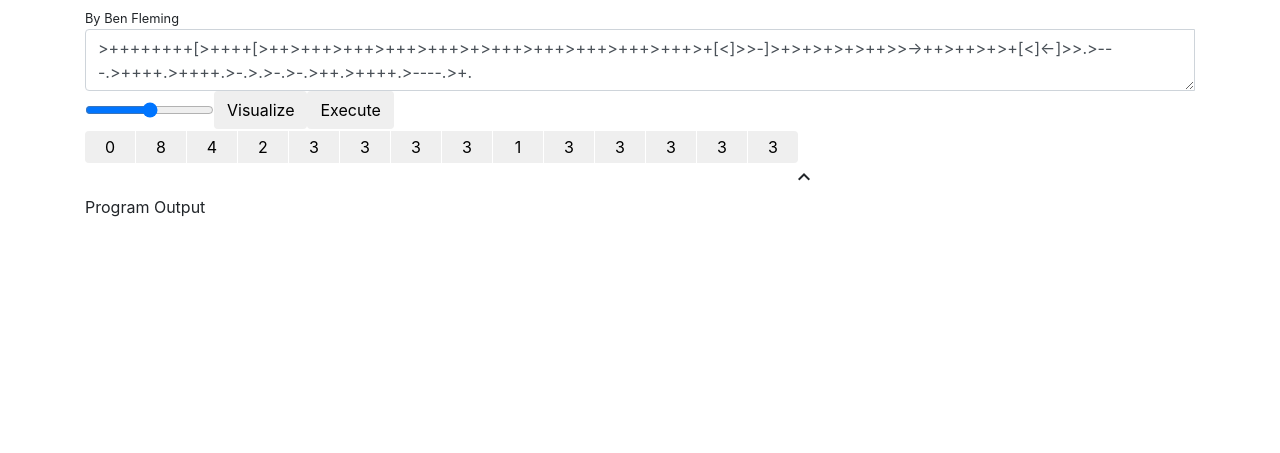
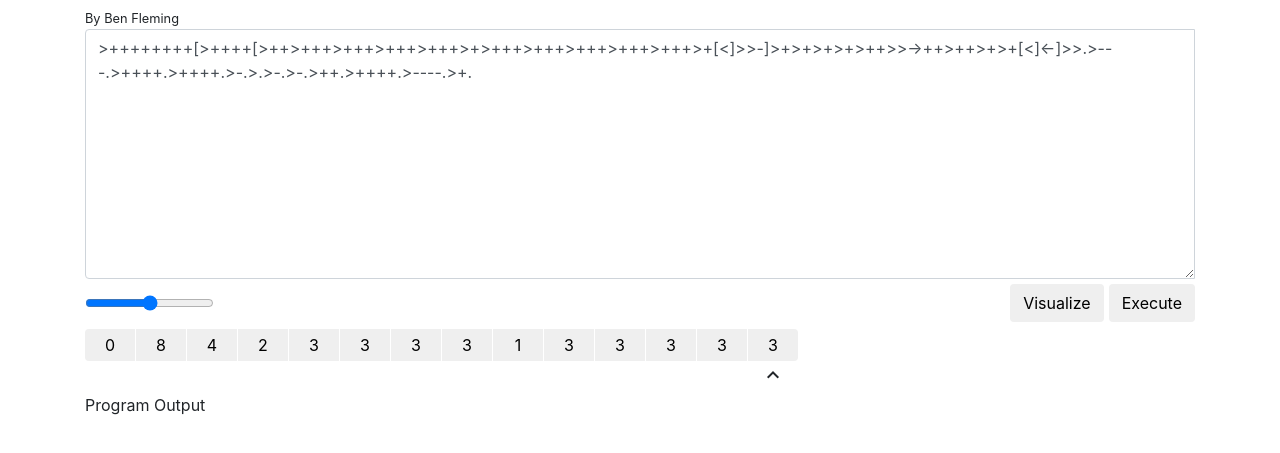
Before and after one commit to BenJamesFleming/brainfuck-javascript, a plain HTML site: page index.html in a window 1280 px wide. Both pictures are taken after a click on the button "Visualize". Shown: the part 51-504 px from the top of the page. Drawn offline with nearby package versions, Linux system fonts and the light colour scheme.

Commit message:
basic styles

```diff
--- a/css/styles.css
+++ b/css/styles.css
@@ -1,9 +1,41 @@
+/* Input Group Styles */
+.input-group.code-input,
+.input-group.options {
+  width: 100%;
+}
+.input-group.options {
+  display: flex;
+  flex-direction: row;
+  align-items: center;
+  justify-content: space-between;
+}
+
+/* Input Group Code Input */
+.input-group.code-input > textarea {
+  height: 250px;
+}
+
+/* Input Group Action Styles */
+.input-group.actions { width: auto; }
+.input-group.actions > button {
+  margin: 5px 0px 5px 5px;
+}
+
+/* Cell List Styles */
+.cell-list {
+  overflow-x: scroll;
+  max-width: 100%;
+}
+.cell-list::-webkit-scrollbar { display: none; }
 .cell-list > button {
-  width: 50px;
+  min-width: 50px;
   margin: 2px;
   padding: 3px;
 }
 
+/* Cell Pointer Styles */
+.cell-pointer::-webkit-scrollbar { display: none; }
 .cell-pointer {
-  width: 100%;
+  overflow-x: scroll;
+  max-width: 100%;
 }
--- a/index.html
+++ b/index.html
@@ -22,8 +22,10 @@
         <textarea type="text" class="form-control" placeholder="Add Your Code Here" aria-describedby="basic-addon1" id="code_input">>++++++++[>++++[>++>+++>+++>+++>+++>+>+++>+++>+++>+++>+++>+[<]>>-]>+>+>+>+>++>>->++>++>+>+[<]<-]>>.>---.>++++.>++++.>-.>.>-.>-.>++.>++++.>----.>+.</textarea>
         <div class="input-group options">
           <input id="delay_slider" type="range" min="0" max="100">
-          <button class="btn btn-default" type="button" id="run_btn">Visualize</button>
-          <button class="btn btn-default" type="button" id="execute_btn">Execute</button>
+          <div class="input-group actions">
+            <button class="btn btn-default" type="button" id="run_btn">Visualize</button>
+            <button class="btn btn-default" type="button" id="execute_btn">Execute</button>
+          </div>
         </div>
       </div>
       <div class="btn-group cell-list" role="group"></div>
@@ -62,22 +64,23 @@
     function reset () {
       clearTimeout(timeout)
 
-      pnlOutput.innerHTML = '';
-      pnlCellList.innerHTML = '';
+      pnlOutput.innerHTML = ''
+      pnlCellList.innerHTML = ''
     }
 
     function execute (button, useDelay) {
       if (button.disabled) return
       button.disabled = true
 
-      let bf = BrainFuck(tbxCodeInput.textContent)
+      let bf = BrainFuck(tbxCodeInput.value)
 
       ;(function loop() {
         let { done, value: v } = bf.next()
         if (done) { return }
 
         pnlOutput.textContent += v.output
-        pbxCellPointer.style.marginLeft = `${((50 + 4) * v.pointer)+5}px`
+        pbxCellPointer.style.marginLeft = `${(52 * v.pointer)}px`
+
         v.cells.forEach((value, index) => (
           pnlCellList.childElementCount < index + 1
           ? pnlCellList.insertAdjacentHTML('beforeend', `<button type="button" class="btn btn-default cell">${value}</button>`)
```
